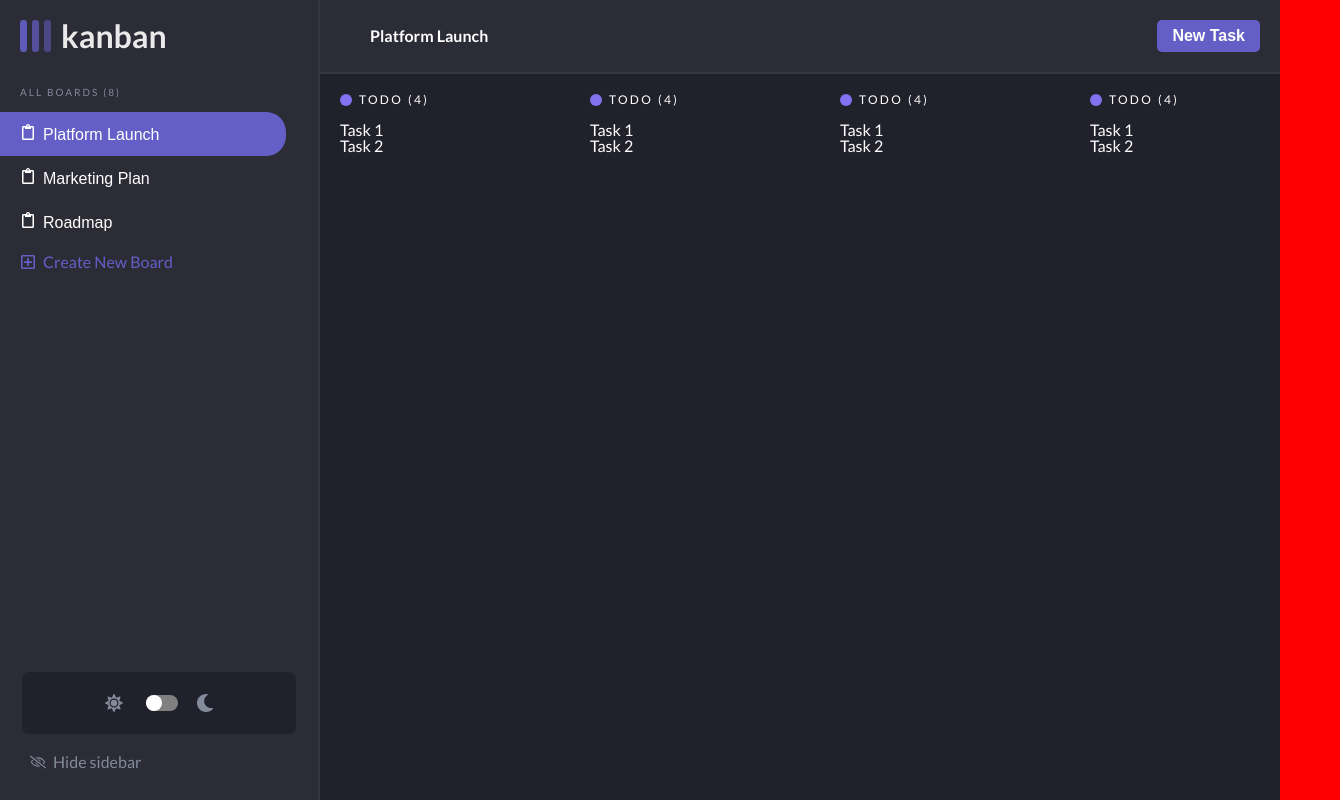
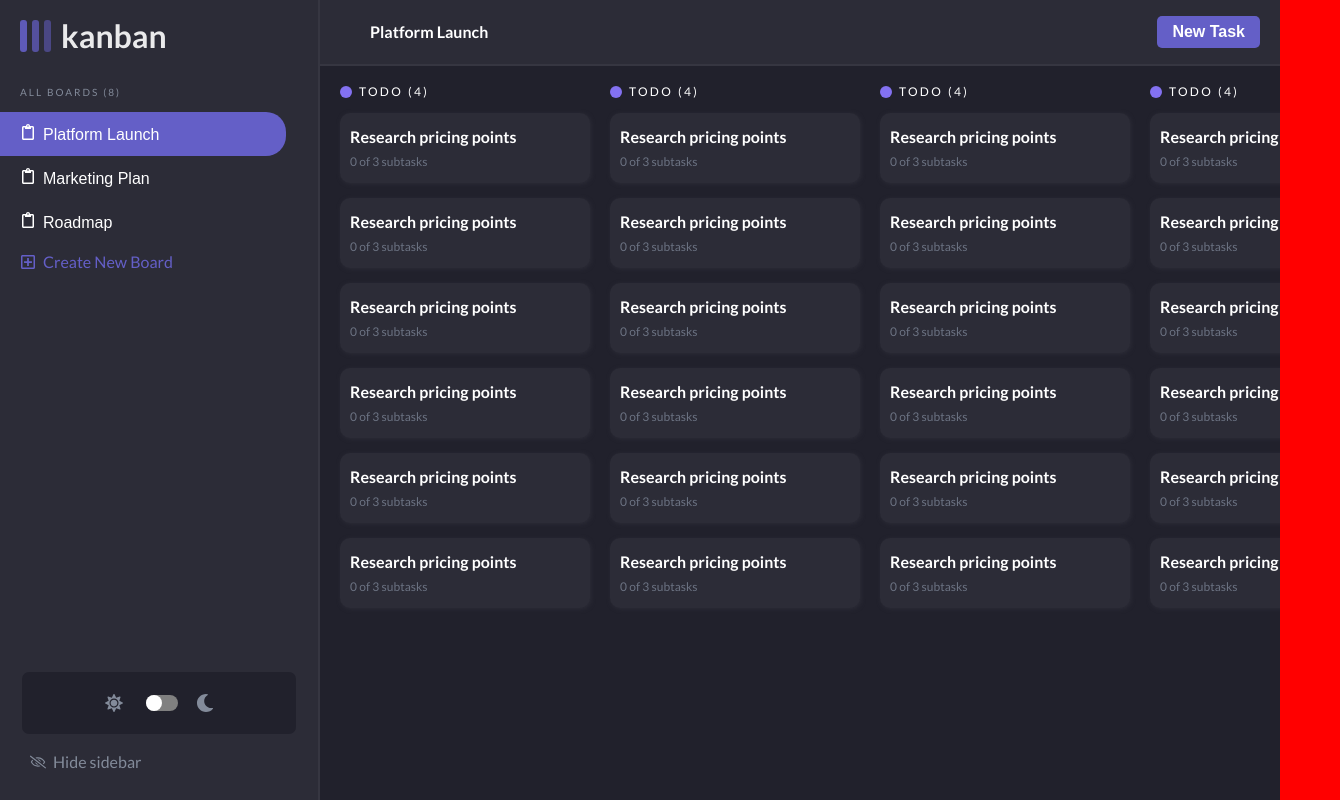
Before and after one commit to egordanilov/kanban-board, a React (Create React App) app: page /board in a window 1280 px wide. Shown: the whole page, 1340 px wide, since content can reach past the window. Built offline with nearby package versions, Linux system fonts and the light colour scheme.

Commit message:
Task component implemented, only for static data

```diff
--- a/src/components/CanvasColumn.tsx
+++ b/src/components/CanvasColumn.tsx
@@ -1,12 +1,16 @@
 import styled from "styled-components";
+import Task from './Task';
 
 const CanvasColumnWrapper = styled.div`
     min-width: 250px;
+    margin-right: 20px;
+    min-height: 100vh;
 `;
 const CanvasColumnHeader = styled.div`
     display: flex;
     font-size: 12px;
     letter-spacing: .2em;
+    margin-bottom: 15px;
 `;
 const CanvasColumnHeaderCircle = styled.div`
     height: 12px;
@@ -16,9 +20,6 @@ const CanvasColumnHeaderCircle = styled.div`
     margin-right: 7px;
 `;
 
-const TaskWrapper = styled.div`
-    background: #2c2c37;
-`;
 
 function CanvasColumn() {
     return (
@@ -26,8 +27,12 @@ function CanvasColumn() {
             <CanvasColumnHeader>
                 <CanvasColumnHeaderCircle />TODO (4)
             </CanvasColumnHeader>
-            <br />Task 1
-            <br />Task 2
+            <Task name="Research pricing points" description="We know what we need to build for version 1, now we need to finalize the first pricing model we'll use. Keep iterating the subtasks until we have a coherent proposition." subtasks={[{subtask_name: "First Subtask", subtask_isCompleted: true}]} status="todo" />
+            <Task name="Research pricing points" description="We know what we need to build for version 1, now we need to finalize the first pricing model we'll use. Keep iterating the subtasks until we have a coherent proposition." subtasks={[{subtask_name: "First Subtask", subtask_isCompleted: true}]} status="todo" />
+            <Task name="Research pricing points" description="We know what we need to build for version 1, now we need to finalize the first pricing model we'll use. Keep iterating the subtasks until we have a coherent proposition." subtasks={[{subtask_name: "First Subtask", subtask_isCompleted: true}]} status="todo" />
+            <Task name="Research pricing points" description="We know what we need to build for version 1, now we need to finalize the first pricing model we'll use. Keep iterating the subtasks until we have a coherent proposition." subtasks={[{subtask_name: "First Subtask", subtask_isCompleted: true}]} status="todo" />
+            <Task name="Research pricing points" description="We know what we need to build for version 1, now we need to finalize the first pricing model we'll use. Keep iterating the subtasks until we have a coherent proposition." subtasks={[{subtask_name: "First Subtask", subtask_isCompleted: true}]} status="todo" />
+            <Task name="Research pricing points" description="We know what we need to build for version 1, now we need to finalize the first pricing model we'll use. Keep iterating the subtasks until we have a coherent proposition." subtasks={[{subtask_name: "First Subtask", subtask_isCompleted: true}]} status="todo" />
         </CanvasColumnWrapper>
     )
 }
--- a/src/components/CanvasColumns.tsx
+++ b/src/components/CanvasColumns.tsx
@@ -5,6 +5,7 @@ const CanvasColumnsWrapper = styled.section`
     display: flex;
     padding-top: 20px;
     padding-left: 20px;
+    overflow: scroll;
 `;
 
 function CanvasColumns() {
--- /dev/null
+++ b/src/components/Task.tsx
@@ -0,0 +1,51 @@
+import React, { ReactNode } from "react";
+import styled from 'styled-components';
+import { JsxElement } from "typescript";
+
+type Subtask = {
+    subtask_name: string;
+    subtask_isCompleted: boolean;
+}
+
+type TaskProps = {
+    name: string;
+    description: string;
+    subtasks: Subtask[];
+    status: "todo" | "doing" | "done";
+}
+
+const TaskWrapper = styled.div`
+    display: flex;
+    flex-direction: column;
+    align-items: left;
+    justify-content: space-around;
+    max-width: 100%;
+    min-height: 50px;
+    margin-bottom: 15px;
+    background: red;
+    border-radius: 10px;
+    padding: 10px;
+    background: #2c2c37;
+    filter: drop-shadow(1px 1px 2px #2c2c37);
+`;
+
+const TaskName = styled.div`
+    color: #fff;
+    font-weight: 700;
+`;
+
+const NumberOfSubtasks = styled.div`
+    font-size: 12px;
+    color: #6c7383;
+`;
+
+function Task({name, description, subtasks, status}:TaskProps) {
+    return (
+        <TaskWrapper>
+            <TaskName>{name}</TaskName>
+            <NumberOfSubtasks>0 of 3 subtasks</NumberOfSubtasks>
+        </TaskWrapper>
+    )
+}
+
+export default Task;
```
